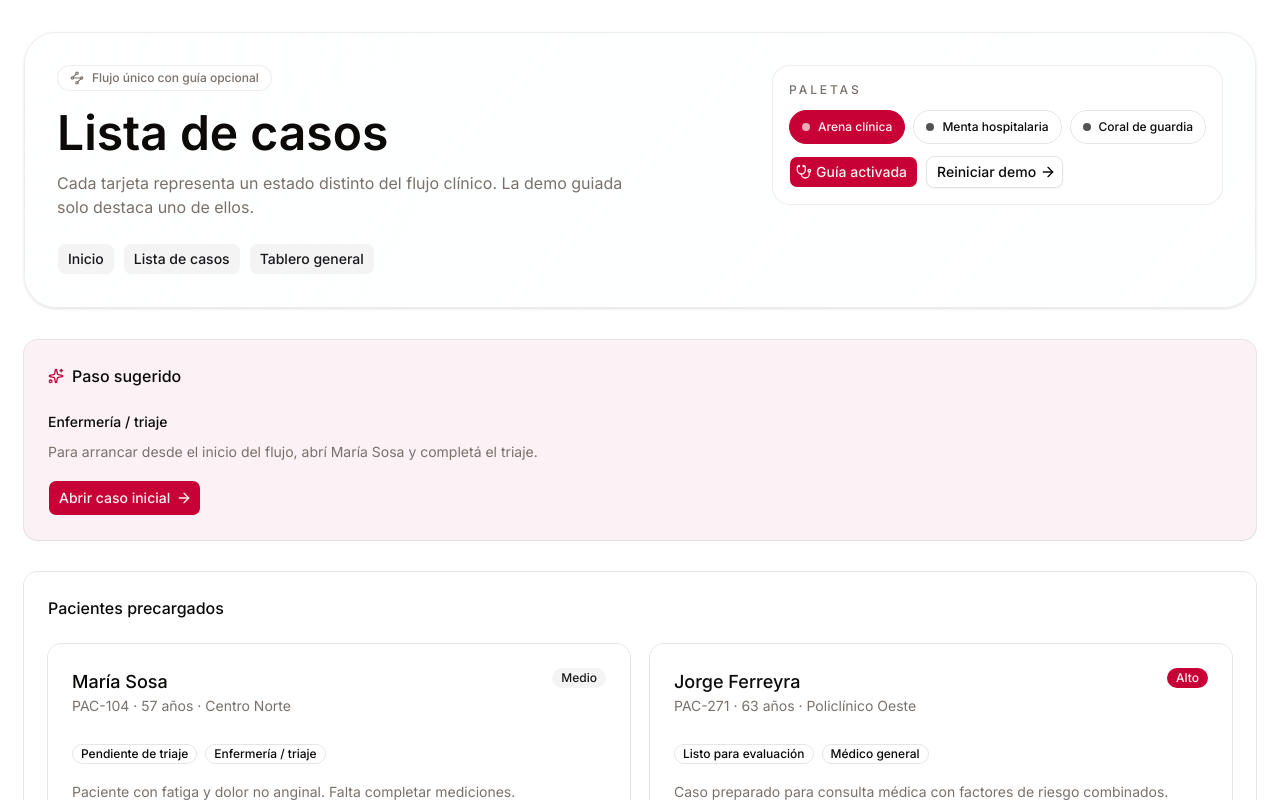
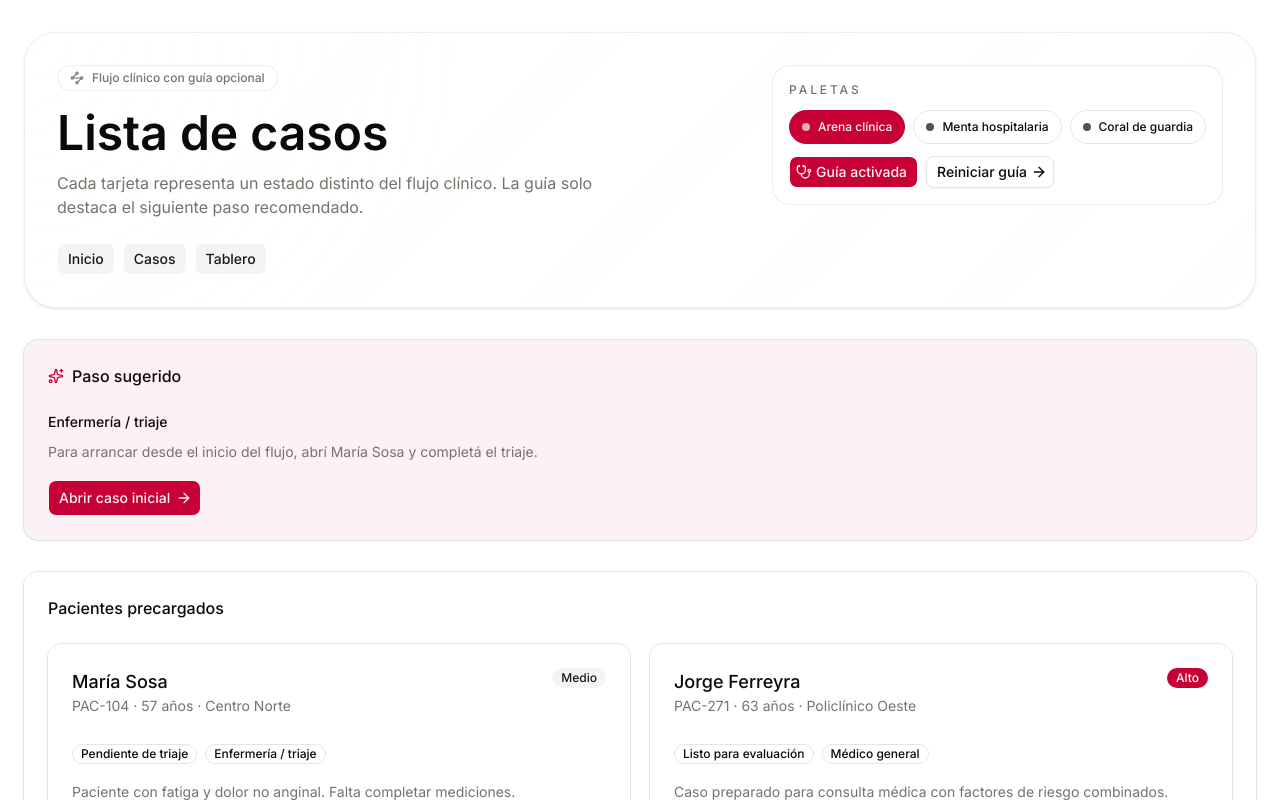
Before and after one commit to danteBenitez/ids-heart-failure, a Next.js app: page /cases in a window 1280 px wide. Shown: the top 800 px of the page. Built offline with nearby package versions, Linux system fonts and the light colour scheme.

Commit message:
chores: Remove demo-like wording and use Suspense boundaries

```diff
--- a/src/app/cases/[id]/page.tsx
+++ b/src/app/cases/[id]/page.tsx
@@ -136,7 +136,7 @@ export default async function CaseDetailPage({
             <CardHeader>
               <CardTitle>{roleLabels[patientCase.nextRole]}</CardTitle>
               <CardDescription>
-                La demo no cambia de sistema: solo muestra la acción que le toca a este rol.
+                La aplicación no cambia de sistema: solo muestra la acción que le toca a este rol.
               </CardDescription>
             </CardHeader>
             <CardContent className="grid gap-6 md:grid-cols-[1fr_0.9fr]">
@@ -182,7 +182,7 @@ export default async function CaseDetailPage({
             <CardHeader>
               <CardTitle>Variables del dataset esperado</CardTitle>
               <CardDescription>
-                Esta maqueta ya usa la estructura de datos del notebook aunque el modelo
+                Esta vista ya usa la estructura de datos del notebook aunque el modelo
                 final todavía no esté implementado.
               </CardDescription>
             </CardHeader>
--- a/src/app/cases/page.tsx
+++ b/src/app/cases/page.tsx
@@ -18,7 +18,7 @@ export default async function CasesPage({ searchParams }: CasesPageProps) {
   return (
     <AppFrame
       title="Lista de casos"
-      subtitle="Cada tarjeta representa un estado distinto del flujo clínico. La demo guiada solo destaca uno de ellos."
+      subtitle="Cada tarjeta representa un estado distinto del flujo clínico. La guía solo destaca el siguiente paso recomendado."
       paletteId={palette}
     >
       <GuidePanel
--- a/src/app/dashboard/nursing/page.tsx
+++ b/src/app/dashboard/nursing/page.tsx
@@ -32,7 +32,6 @@ export default async function NursingPage({ searchParams }: NursingPageProps) {
         <Card className="border-border/70 bg-card/90">
           <CardHeader>
             <div className="flex flex-wrap items-center gap-2">
-              <Badge variant="outline">Ruta: `/dashboard/nursing`</Badge>
               <Badge variant="outline">Bandeja de rol</Badge>
             </div>
             <CardTitle className="text-3xl">Enfermería</CardTitle>
--- a/src/app/dashboard/page.tsx
+++ b/src/app/dashboard/page.tsx
@@ -41,7 +41,7 @@ export default async function DashboardPage({
               text="No reemplaza la toma de decisiones clínica, pero ayuda a mostrar capacidad de planificación, cuellos de botella y priorización."
             />
             <Panel
-              title="Qué conviene contar en la demo"
+              title="Qué conviene destacar"
               text="El sistema no solo predice: también ordena trabajo, resume casos y deja evidencia de las decisiones tomadas."
             />
           </CardContent>
--- a/src/app/layout.tsx
+++ b/src/app/layout.tsx
@@ -18,8 +18,8 @@ const newsreader = Newsreader({
 });
 
 export const metadata: Metadata = {
-  title: "CardioFlow Demo",
-  description: "Maqueta de flujo clínico asistido por riesgo cardiovascular.",
+  title: "CardioFlow",
+  description: "Aplicación para flujo clínico asistido por riesgo cardiovascular.",
 };
 
 export default function RootLayout({
--- a/src/components/app-frame.tsx
+++ b/src/components/app-frame.tsx
@@ -1,5 +1,5 @@
 import { ReactNode } from "react";
-import { PrototypeHeader } from "@/components/prototype-header";
+import { PageHeader } from "@/components/page-header";
 import { getPalette } from "@/lib/demo-data";
 import { cn } from "@/lib/utils";
 
@@ -26,7 +26,7 @@ export function AppFrame({
       )}
     >
       <div className="mx-auto flex w-full max-w-7xl flex-col gap-8 px-4 py-6 md:px-6 md:py-8">
-        <PrototypeHeader title={title} subtitle={subtitle} />
+        <PageHeader title={title} subtitle={subtitle} />
         {children}
       </div>
     </div>
--- a/src/components/case-card.tsx
+++ b/src/components/case-card.tsx
@@ -45,7 +45,7 @@ export function CaseCard({ patientCase, palette, guide }: CaseCardProps) {
         <div className="rounded-2xl border border-border/70 bg-background/80 p-4">
           <div className="flex items-center gap-2 text-sm font-medium">
             <HeartPulse className="size-4 text-primary" />
-            Siguiente paso de la demo
+            Siguiente paso sugerido
           </div>
           <p className="mt-2 text-sm leading-6 text-muted-foreground">
             {patientCase.guideStep}
--- a/src/components/prototype-header.tsx
+++ b/src/components/page-header.tsx
@@ -3,16 +3,21 @@
 import Link from "next/link";
 import { usePathname, useSearchParams } from "next/navigation";
 import { ArrowRight, Stethoscope, Waypoints } from "lucide-react";
+import { palettes } from "@/lib/demo-data";
 import { Button } from "@/components/ui/button";
 import { cn } from "@/lib/utils";
-import { palettes } from "@/lib/demo-data";
+import { Suspense } from "react";
 
-type PrototypeHeaderProps = {
+type PageHeaderProps = {
   title: string;
   subtitle: string;
 };
 
-export function PrototypeHeader({ title, subtitle }: PrototypeHeaderProps) {
+export function PageHeader({ title, subtitle }: PageHeaderProps) {
+  return <Suspense><PageHeaderInner title={title} subtitle={subtitle} /></Suspense>;
+}
+
+function PageHeaderInner({ title, subtitle }: PageHeaderProps) {
   const pathname = usePathname();
   const searchParams = useSearchParams();
 
@@ -41,7 +46,7 @@ export function PrototypeHeader({ title, subtitle }: PrototypeHeaderProps) {
           <div className="max-w-2xl space-y-3">
             <div className="inline-flex w-fit items-center gap-2 rounded-full border border-border/70 bg-background/80 px-3 py-1 text-xs font-medium text-muted-foreground">
               <Waypoints className="size-3.5" />
-              Flujo único con guía opcional
+              Flujo clínico con guía opcional
             </div>
             <div className="space-y-2">
               <h1 className="font-heading text-3xl leading-tight font-semibold md:text-5xl">
@@ -87,7 +92,7 @@ export function PrototypeHeader({ title, subtitle }: PrototypeHeaderProps) {
               </Button>
               <Button asChild variant="outline" size="sm">
                 <Link href={withParams(activePalette, "on")}>
-                  Reiniciar demo
+                  Reiniciar guía
                   <ArrowRight data-icon="inline-end" />
                 </Link>
               </Button>
@@ -100,14 +105,10 @@ export function PrototypeHeader({ title, subtitle }: PrototypeHeaderProps) {
             <Link href={`/?palette=${activePalette}&guide=${guide}`}>Inicio</Link>
           </Button>
           <Button asChild variant="secondary" size="sm">
-            <Link href={`/cases?palette=${activePalette}&guide=${guide}`}>
-              Lista de casos
-            </Link>
+            <Link href={`/cases?palette=${activePalette}&guide=${guide}`}>Casos</Link>
           </Button>
           <Button asChild variant="secondary" size="sm">
-            <Link href={`/dashboard?palette=${activePalette}&guide=${guide}`}>
-              Tablero general
-            </Link>
+            <Link href={`/dashboard?palette=${activePalette}&guide=${guide}`}>Tablero</Link>
           </Button>
         </nav>
       </div>
--- a/src/components/workspace-shell.tsx
+++ b/src/components/workspace-shell.tsx
@@ -35,6 +35,7 @@ import {
 } from "@/components/ui/sidebar";
 import { getPalette } from "@/lib/demo-data";
 import { cn } from "@/lib/utils";
+import { Suspense } from "react";
 
 type WorkspaceShellProps = {
   children: React.ReactNode;
@@ -60,6 +61,10 @@ const navigation = [
 ];
 
 export function WorkspaceShell({ children }: WorkspaceShellProps) {
+  return <Suspense><WorkspaceShellInner>{children}</WorkspaceShellInner></Suspense>
+}
+
+export function WorkspaceShellInner({ children }: WorkspaceShellProps) {
   const pathname = usePathname();
   const searchParams = useSearchParams();
   const paletteId = searchParams.get("palette") ?? "sand";
@@ -164,7 +169,7 @@ export function WorkspaceShell({ children }: WorkspaceShellProps) {
           <div className="rounded-2xl border border-sidebar-border/70 bg-sidebar-accent/50 p-3 group-data-[collapsible=icon]:hidden">
             <div className="flex items-center justify-between gap-2">
               <p className="text-xs font-medium uppercase tracking-[0.24em] text-sidebar-foreground/70">
-                Demo
+                Estado
               </p>
               <Badge variant="secondary">{guide === "on" ? "Guiada" : "Libre"}</Badge>
             </div>
--- a/src/lib/demo-data.ts
+++ b/src/lib/demo-data.ts
@@ -6,7 +6,7 @@ export type CaseStatus =
 
 export type RoleKey = "enfermeria" | "medico" | "cardiologia" | "coordinacion";
 
-export type DemoEvent = {
+export type CaseEvent = {
   title: string;
   by: string;
   note: string;
@@ -37,7 +37,7 @@ export type PatientCase = {
     stSlope: string;
   };
   insights: string[];
-  events: DemoEvent[];
+  events: CaseEvent[];
 };
 
 export type Palette = {
```
